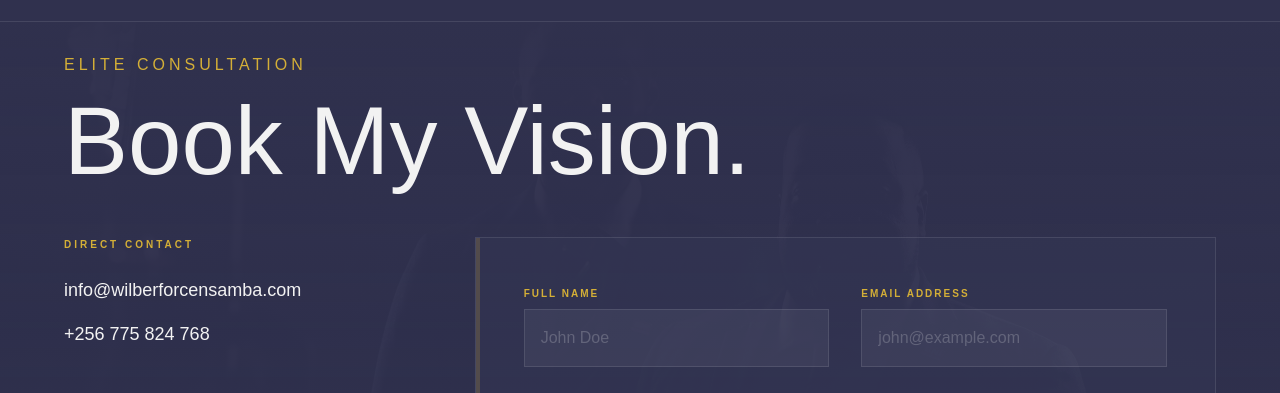
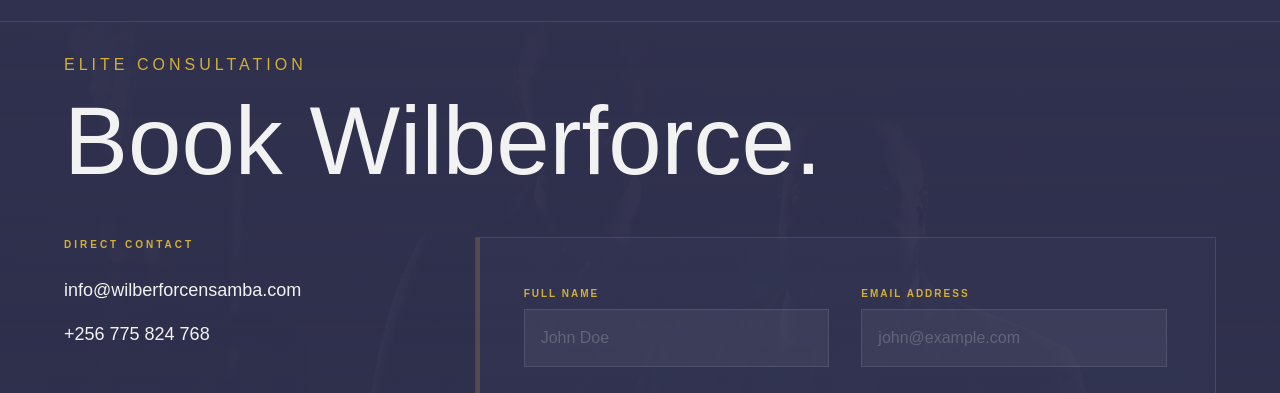
Before and after one commit to PercyMichael/wilberforce, a plain HTML site: page book.html in a window 1280 px wide. Shown: the part 75-468 px from the top of the page. Drawn offline with nearby package versions, Linux system fonts and the light colour scheme; a web font is replaced by a local one.

Commit message:
UI: Update booking page heading to 'Book Wilberforce'

```diff
--- a/book.html
+++ b/book.html
@@ -55,7 +55,7 @@
       <div class="w-full max-w-6xl mx-auto">
         <div class="mb-12 text-center md:text-left">
           <p class="font-sans font-light uppercase tracking-[4px] text-accent mb-4 text-sm md:text-base">Elite Consultation</p>
-          <h1 class="font-sans text-5xl md:text-7xl lg:text-8xl mb-6 leading-[1]">Book My Vision.</h1>
+          <h1 class="font-sans text-5xl md:text-7xl lg:text-8xl mb-6 leading-[1]">Book Wilberforce.</h1>
         </div>
 
         <div class="grid grid-cols-1 lg:grid-cols-3 gap-12 md:gap-20">
```
